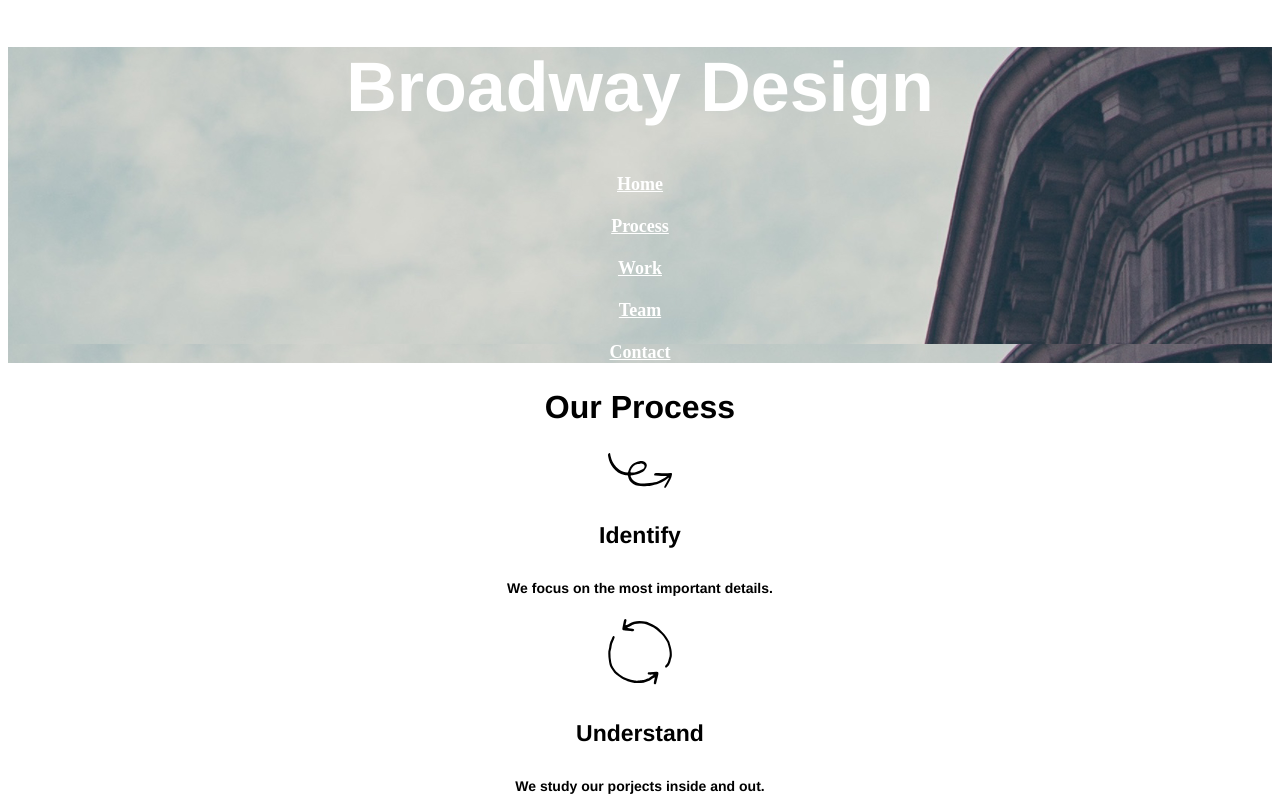
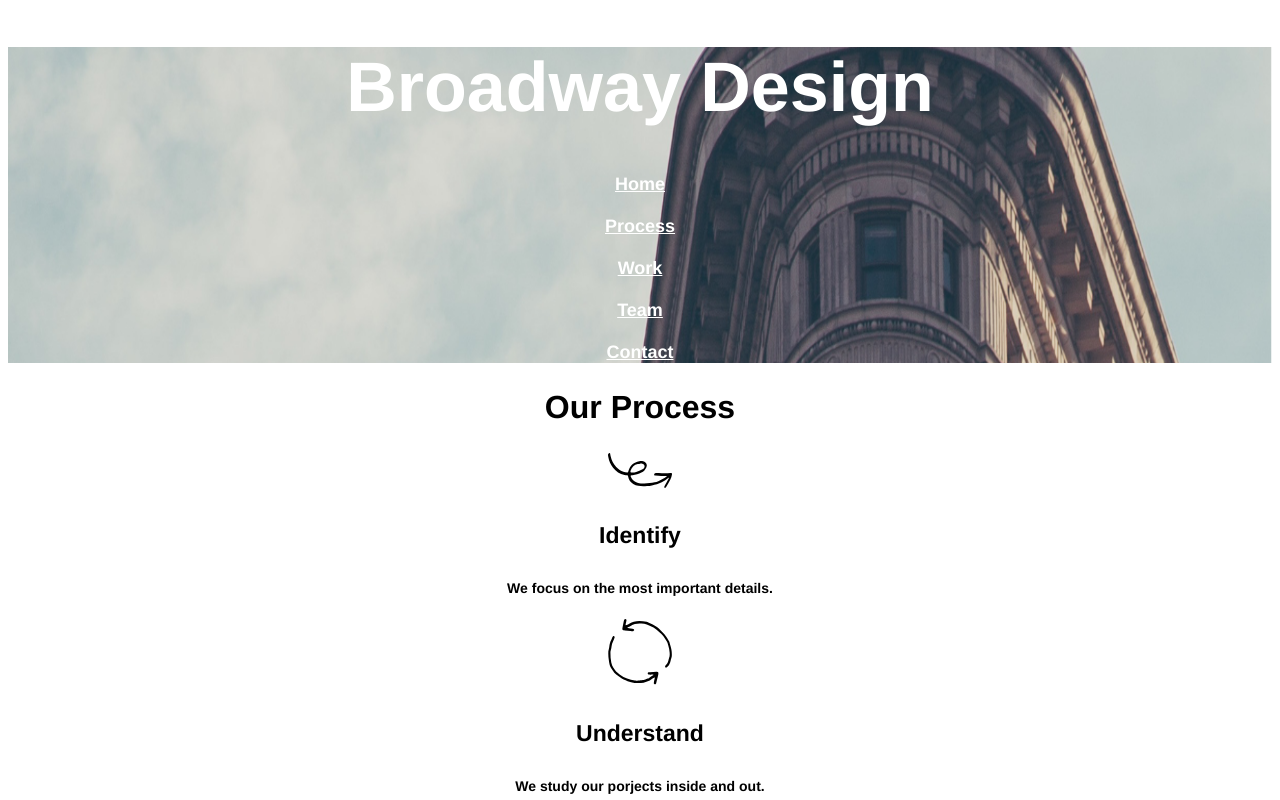
Before and after one commit to JennyDavis5/Broadway, a plain HTML site: page index.html in a window 1280 px wide. Shown: the top 800 px of the page. Drawn offline with Linux system fonts and the light colour scheme.

Commit message:
Broadway Project

```diff
--- a/resources/css/style.css
+++ b/resources/css/style.css
@@ -4,6 +4,8 @@ body {
 
 .main-header {
   background-image: url("../images/the-flatiron-building.png");
+  background-size: 100% 100%;
+  background-repeat: no-repeat;
 }
 
 h1{
@@ -14,7 +16,7 @@ h1{
 }
 
 div h4{
-  font-family: Helvetic;
+  font-family: Helvetica;
   font-size: 18px;
   color: white;
 }
```
Also changed, not shown: index.html (+1 -1 lines).
